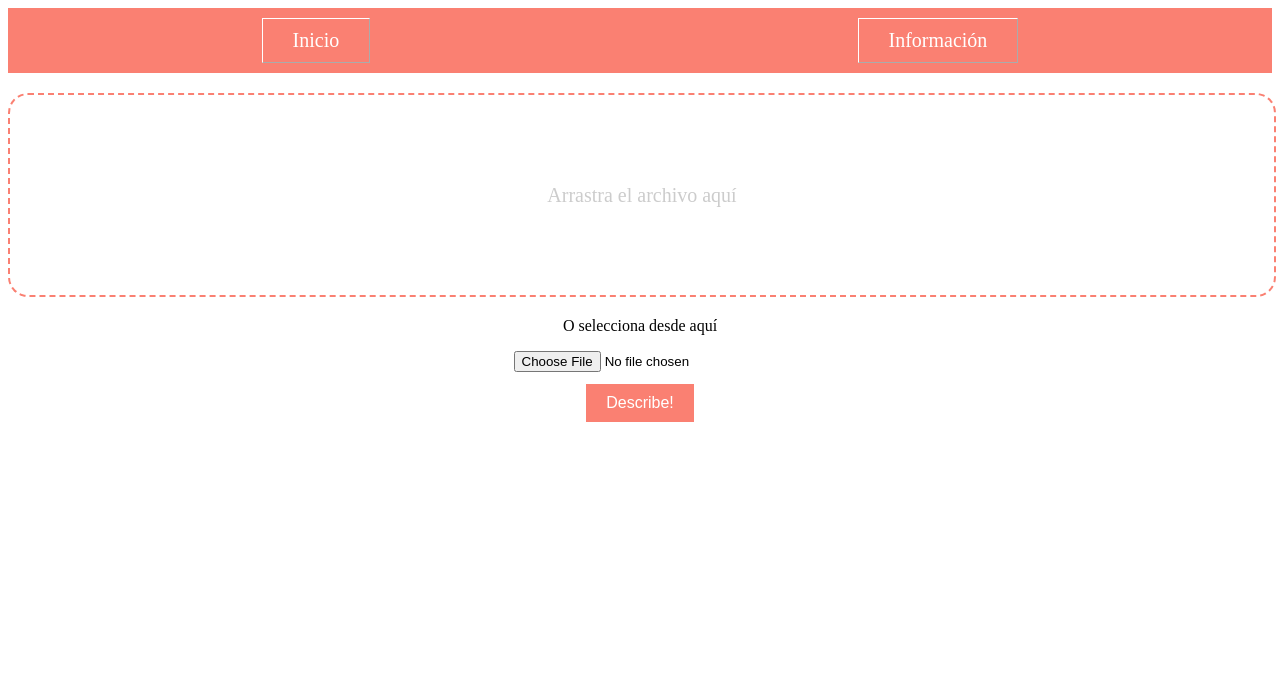
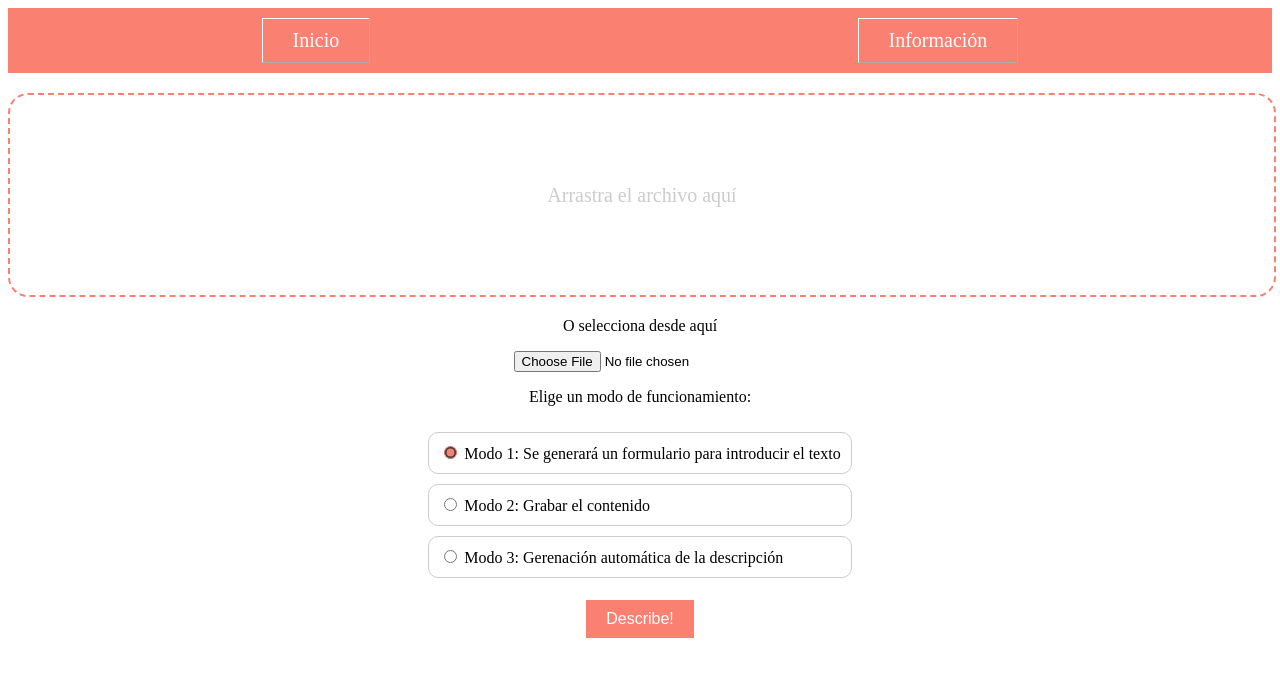
Before and after one commit to fapm4/AutoDescripcion, an Electron app: page src/views/sube_ficheros.html in a window 1280 px wide. Drawn offline with Linux system fonts and the light colour scheme; no server answers.

Commit message:
Termindo HTML y CSS de subir archivos

```diff
--- a/src/style.css
+++ b/src/style.css
@@ -36,6 +36,7 @@ nav {
 .nav-button:hover {
     background-color: #fff;
     color: salmon;
+    cursor: pointer;
 }
 
 .bloquePrincipal {
@@ -113,3 +114,35 @@ a {
     color: #ccc;
     cursor: move;
 }
+
+.opcion {
+    text-align: center;
+}
+
+.opcion ul {
+    list-style: none;
+    margin: 0;
+    padding: 0;
+    text-align: left;
+    display: inline-block;
+}
+
+.opcion li {
+    margin: 10px 0;
+    padding: 10px;
+    border: 1px solid #ccc;
+    border-radius: 10px;
+    cursor: pointer;
+}
+
+.opcion li::before {
+    color: salmon;
+}
+
+.opcion li:hover {
+    background-color: #FFEBE9;
+}
+
+input[type='radio'] {
+    accent-color: salmon;;
+}
--- a/src/views/sube_ficheros.html
+++ b/src/views/sube_ficheros.html
@@ -2,7 +2,7 @@
 <head>
     <title>AutoDescripcion</title>
     <link rel="stylesheet" href="../style.css">
-    <script type ="text/script" src="../main.js"></script>
+    <script type ="text/javascript" src="../main.js"></script>
     <script type="text/javascript" src="../js/drag.js"></script>
 </head>
 <body>
@@ -26,8 +26,26 @@
         <div class="selecciona">
             <p>O selecciona desde aquí</p>
             <input type="file" name="file" id="file">
-            <br>
-            <button class="botonR">
+
+            <p>Elige un modo de funcionamiento:</p>
+            <div class="opcion">
+                <ul>
+                    <li>
+                        <input type="radio" id="modo1" name="modo" value="modo1" checked>
+                        <label for="modo1">Modo 1: Se generará un formulario para introducir el texto</label>
+                    </li>
+                    <li>
+                        <input type="radio" id="modo2" name="modo" value="modo2">
+                        <label for="modo2">Modo 2: Grabar el contenido</label>
+                    </li>
+                    <li>
+                        <input type="radio" id="modo3" name="modo" value="modo3">
+                        <label for="modo3">Modo 3: Gerenación automática de la descripción</label>
+                    </li>
+                </ul>
+            </div>
+
+            <button class="botonR" onclick="procesa()">
                 Describe!
             </button>
         </div>
```
